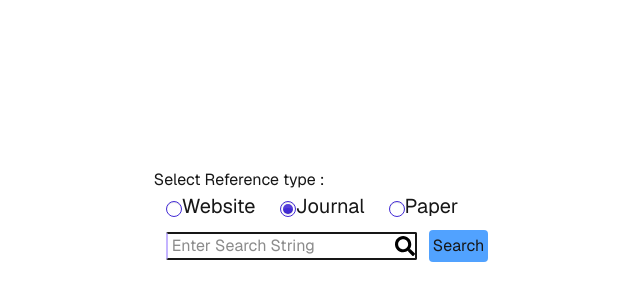
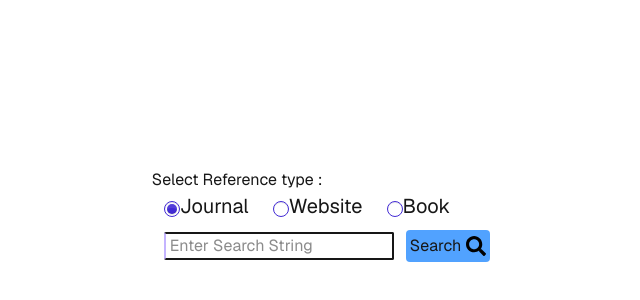
Before and after one commit to BlackViper3/reference-generator, a Next.js app: page / in a window 1280 px wide. Shown: the part 164-464 px from the top of the page, without its empty margins (319-959 px from the left). Built offline with nearby package versions, Linux system fonts and the light colour scheme.

Commit message:
feat : Adding references for books

```diff
--- a/src/app/components/ReferencesScreen.tsx
+++ b/src/app/components/ReferencesScreen.tsx
@@ -11,9 +11,16 @@ const ReferenceScreen = () => {
     for (const author in metadata.authors) {
       if (!singleAuthor) authorString += " and ";
       singleAuthor = false;
-      authorString += author.family;
+
+      if (!author.family && !author.given) {
+        authorString += author.literal;
+      } else if (author.family) {
+        authorString += author.family + ",";
         if (author.given) {
-        authorString += author.given.charAt(0);
+          authorString += author.given.charAt(0) + ".";
+        }
+      } else {
+        authorString = "Unknown";
       }
     }
     let doi = `https://doi.org/${metadata.doi}`;
@@ -28,6 +35,41 @@ const ReferenceScreen = () => {
         <a href={doi} target="_blank">
           {doi}
         </a>
+      </p>
+    );
+  };
+
+  const populateBook = (ref) => {
+    let metadata = ref.metadata;
+    let singleAuthor = true;
+    let authorString = "";
+    for (const author in metadata.authors) {
+      if (!singleAuthor) authorString += " and ";
+      singleAuthor = false;
+
+      if (!author.family && !author.given) {
+        authorString += author.literal;
+      } else if (author.family) {
+        authorString += author.family + ",";
+        if (author.given) {
+          authorString += author.given.charAt(0) + ".";
+        }
+      } else {
+        authorString = "Unknown";
+      }
+    }
+    let url = metadata.url;
+    let date = new Date();
+    let formattedDate = date.toLocaleDateString("en-GB", {
+      day: "numeric",
+      month: "long",
+      year: "numeric",
+    });
+    return (
+      <p>
+        <strong>{authorString}</strong> ({metadata.issued.year})
+        <em>{metadata.title}</em>.
+        <strong>{metadata.publisherPlace}:  </strong>({metadata.publisher}).{" "}
       </p>
     );
   };
@@ -69,6 +111,7 @@ const ReferenceScreen = () => {
               <div>
                 {reference.type === "Journal" && populateJournal(reference)}
                 {reference.type === "Website" && populateWebsite(reference)}
+                {reference.type === "Book" && populateBook(reference)}
               </div>
             </div>
           </div>
--- a/src/app/components/SearchReferenceBox.tsx
+++ b/src/app/components/SearchReferenceBox.tsx
@@ -6,11 +6,11 @@ import { useImmer, useImmerReducer } from "use-immer";
 import { useSelector, useDispatch } from "react-redux";
 import { addReference } from "../../features/references/referenceSlice";
 const SearchReferenceBox = () => {
-  const searchTypes = ["Website", "Journal", "Paper"];
+  const searchTypes = ["Journal", "Website", "Book"];
   const searchTypeToSourceId = {
     Website: "webpage",
     Journal: "article_journal",
-    Paper: "paper",
+    Book: "book",
   };
 
   const [searchQuery, updateSearchQuery] = useImmer({
@@ -24,7 +24,6 @@ const SearchReferenceBox = () => {
   const [error, setError] = useImmer("");
 
   const [displayResult, setDisplayResult] = useImmer(false);
-
 
   const dispatch = useDispatch();
 
@@ -42,19 +41,22 @@ const SearchReferenceBox = () => {
 
   const validateSearchString = (searchQuery: any) => {
     const trimmed = searchQuery.searchString && searchQuery.searchString.trim();
-
+    const urlPattern = /^(https?:\/\/[^\s]+)$/i;
     if (trimmed.length === 0) {
       setError("Search query is empty");
       return false;
     }
     if (searchQuery.searchType === "Website") {
-      const urlPattern = /^(https?:\/\/[^\s]+)$/i;
       if (!urlPattern.test(searchQuery.searchString)) {
         setError("Only valid http:// or https:// URLs are allowed.");
         return false;
       }
       return true;
     } else {
+      if (urlPattern.test(searchQuery.searchString)) {
+        setError("Use Website for  http:// or https:// URLs.");
+        return false;
+      }
       const sanitized = trimmed.replace(/<\/?[^>]+(>|$)/g, "");
 
       updateSearchQuery((draft) => {
@@ -133,11 +135,12 @@ const SearchReferenceBox = () => {
           name="searchString"
           placeholder="Enter Search String"
           onChange={(e) => handleSearchQueryChange(e)}
-          className="border-2 rounded-xs border-s-violet-300 m-3 px-1 form-icon-search"
+          className="border-2 rounded-xs border-s-violet-300 m-3 px-1"
         />
 
+        <div className="solid rounded bg-blue-400 p-1 ">
           <button
-          className="solid rounded bg-blue-400 p-1"
+            className="form-icon-search "
             type="button"
             value="Search"
             name="search"
@@ -148,6 +151,7 @@ const SearchReferenceBox = () => {
           >
             Search
           </button>
+        </div>
       </div>
       {error && <p style={{ color: "red" }}>{error}</p>}
       {searchResults?.length > 0 && (
```
Lines whose indentation alone changed are shown as unchanged.
